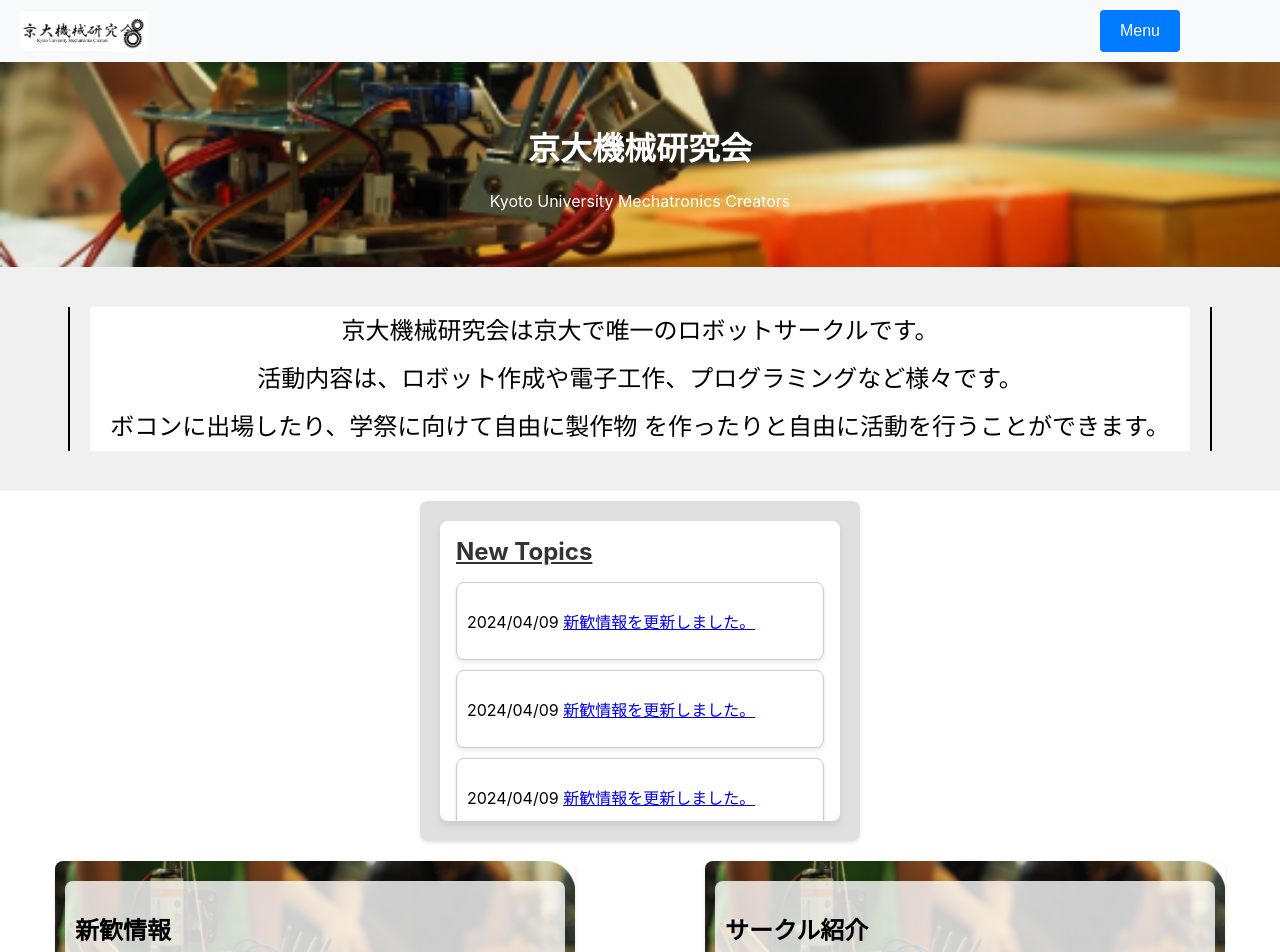
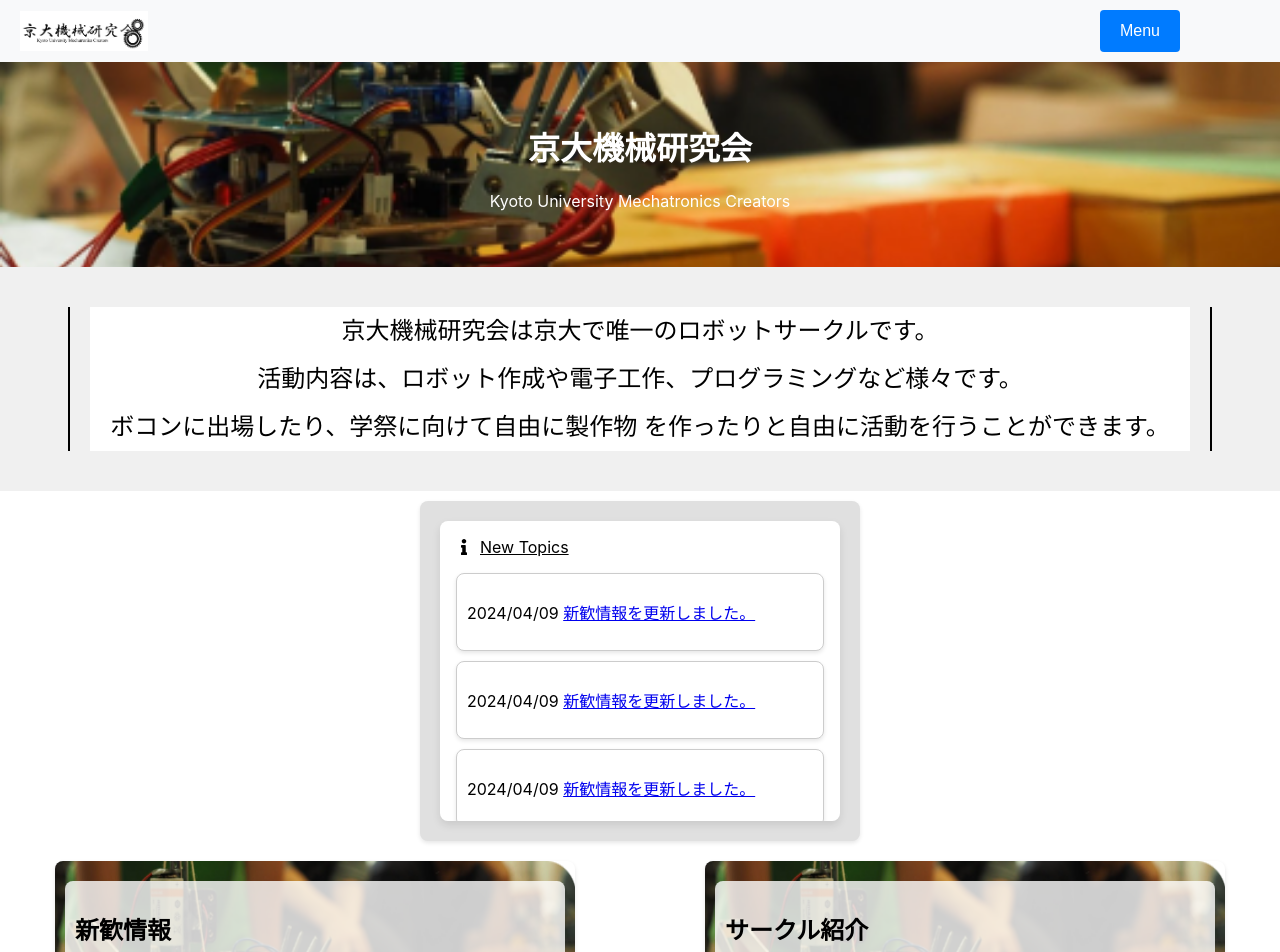
Before and after one commit to OsawaKousei/react_study, a React (Create React App) app in the folder react-app/: page / in a window 1280 px wide. Shown: the top 952 px of the page. Built offline with nearby package versions, Linux system fonts and the light colour scheme.

Commit message:
update scrollbox

```diff
--- a/react-app/src/pages/Home.tsx
+++ b/react-app/src/pages/Home.tsx
@@ -1,9 +1,10 @@
 import { Component } from "react";
+import { FaInfo } from "react-icons/fa";
 import styled from "styled-components";
 import Container from "./components/container";
-import ScrollBox from "./components/scroll_box";
+import ScrollBox from "./components/scrollbox";
 import TextBoard from "./components/text_board";
-import TwitterTimeline from "./components/tiwitter_time_line";
+import TwitterTimeline from "./components/twitter_time_line";
 import WideContainer from "./components/wide_container";
 import ScrollBoxContent from "./contents/news";
 
@@ -61,12 +62,13 @@ class Home extends Component {
           maxWidth="400px"
         >
           <ScrollBox
+            title={<u>New Topics</u>}
+            icon={FaInfo}
             width="100%"
             height="300px"
             backgroundColor="#fff"
             borderRadius="8px"
             boxShadow="0 4px 8px rgba(0, 0, 0, 0.1)"
-                        title={<u>New Topics</u>}
           >
             <ScrollBoxContent />
           </ScrollBox>
--- a/react-app/src/pages/components/scroll_box.tsx
+++ /dev/null
@@ -1,72 +0,0 @@
-import React from "react";
-import styled from "styled-components";
-
-interface ScrollBoxProps {
-    width?: string;
-    height?: string;
-    backgroundColor?: string;
-    borderRadius?: string;
-    boxShadow?: string;
-    title?: React.ReactNode;
-    children: React.ReactNode;
-}
-
-const StyledScrollBox = styled.div<ScrollBoxProps>`
-    width: ${(props) => props.width || "300px"};
-    height: ${(props) => props.height || "400px"};
-    background-color: ${(props) => props.backgroundColor || "#fff"};
-    border-radius: ${(props) => props.borderRadius || "8px"};
-    box-shadow: ${(props) => props.boxShadow || "0 4px 8px rgba(0, 0, 0, 0.1)"};
-    overflow-y: auto;
-    padding: 16px;
-    box-sizing: border-box;
-    display: flex;
-    flex-direction: column;
-
-    /* スクロールバーのスタイル */
-    &::-webkit-scrollbar {
-        width: 8px;
-    }
-
-    &::-webkit-scrollbar-thumb {
-        background-color: rgba(0, 0, 0, 0.2);
-        border-radius: 4px;
-    }
-
-    &::-webkit-scrollbar-track {
-        background-color: rgba(0, 0, 0, 0.1);
-        border-radius: 4px;
-    }
-`;
-
-const Title = styled.h2`
-    margin: 0 0 16px 0;
-    padding: 0;
-    font-size: 1.5rem;
-    color: #333;
-`;
-
-const ScrollBox: React.FC<ScrollBoxProps> = ({
-    width,
-    height,
-    backgroundColor,
-    borderRadius,
-    boxShadow,
-    title,
-    children,
-}) => {
-    return (
-        <StyledScrollBox
-            width={width}
-            height={height}
-            backgroundColor={backgroundColor}
-            borderRadius={borderRadius}
-            boxShadow={boxShadow}
-        >
-            {title && <Title>{title}</Title>}
-            {children}
-        </StyledScrollBox>
-    );
-};
-
-export default ScrollBox;
--- /dev/null
+++ b/react-app/src/pages/components/scrollbox.tsx
@@ -0,0 +1,74 @@
+import React from "react";
+import { IconType } from "react-icons";
+import styled from "styled-components";
+
+interface ScrollBoxProps {
+  width?: string;
+  height?: string;
+  backgroundColor?: string;
+  borderRadius?: string;
+  boxShadow?: string;
+  title?: React.ReactNode;
+  icon?: IconType; // アイコンの型を追加
+  children: React.ReactNode;
+}
+
+const StyledScrollBox = styled.div<ScrollBoxProps>`
+  width: ${(props) => props.width || "300px"};
+  height: ${(props) => props.height || "400px"};
+  background-color: ${(props) => props.backgroundColor || "#fff"};
+  border-radius: ${(props) => props.borderRadius || "8px"};
+  box-shadow: ${(props) => props.boxShadow || "0 4px 8px rgba(0, 0, 0, 0.1)"};
+  overflow-y: auto;
+  padding: 16px;
+  box-sizing: border-box;
+  display: flex;
+  flex-direction: column;
+`;
+
+const TitleContainer = styled.div`
+  display: flex;
+  align-items: center;
+  margin-bottom: 16px;
+`;
+
+const TitleIcon = styled.div`
+  margin-right: 8px;
+  display: flex;
+  align-items: center;
+`;
+
+const ScrollBox: React.FC<ScrollBoxProps> = ({
+  width,
+  height,
+  backgroundColor,
+  borderRadius,
+  boxShadow,
+  title,
+  icon: Icon, // アイコンを受け取る
+  children,
+}) => {
+  return (
+    <StyledScrollBox
+      width={width}
+      height={height}
+      backgroundColor={backgroundColor}
+      borderRadius={borderRadius}
+      boxShadow={boxShadow}
+    >
+      {title && (
+        <TitleContainer>
+          {Icon && (
+            <TitleIcon>
+              <Icon />
+            </TitleIcon>
+          )}
+          {title}
+        </TitleContainer>
+      )}
+      {children}
+    </StyledScrollBox>
+  );
+};
+
+export default ScrollBox;
--- a/react-app/src/pages/contents/news.tsx
+++ b/react-app/src/pages/contents/news.tsx
@@ -36,8 +36,8 @@ const News = () => {
                     <a href="https://example.com">
                         オンライン仮入会・体験のお知らせ
                     </a>{" "}
-                    for more information.
                 </p>
+                <p>for more information.</p>
             </NewsItem>
         </div>
     );
```
Also changed, not shown: react-app/src/pages/components/twitter_time_line.tsx (renamed from react-app/src/pages/components/tiwitter_time_line.tsx). Lines whose indentation alone changed are shown as unchanged.
